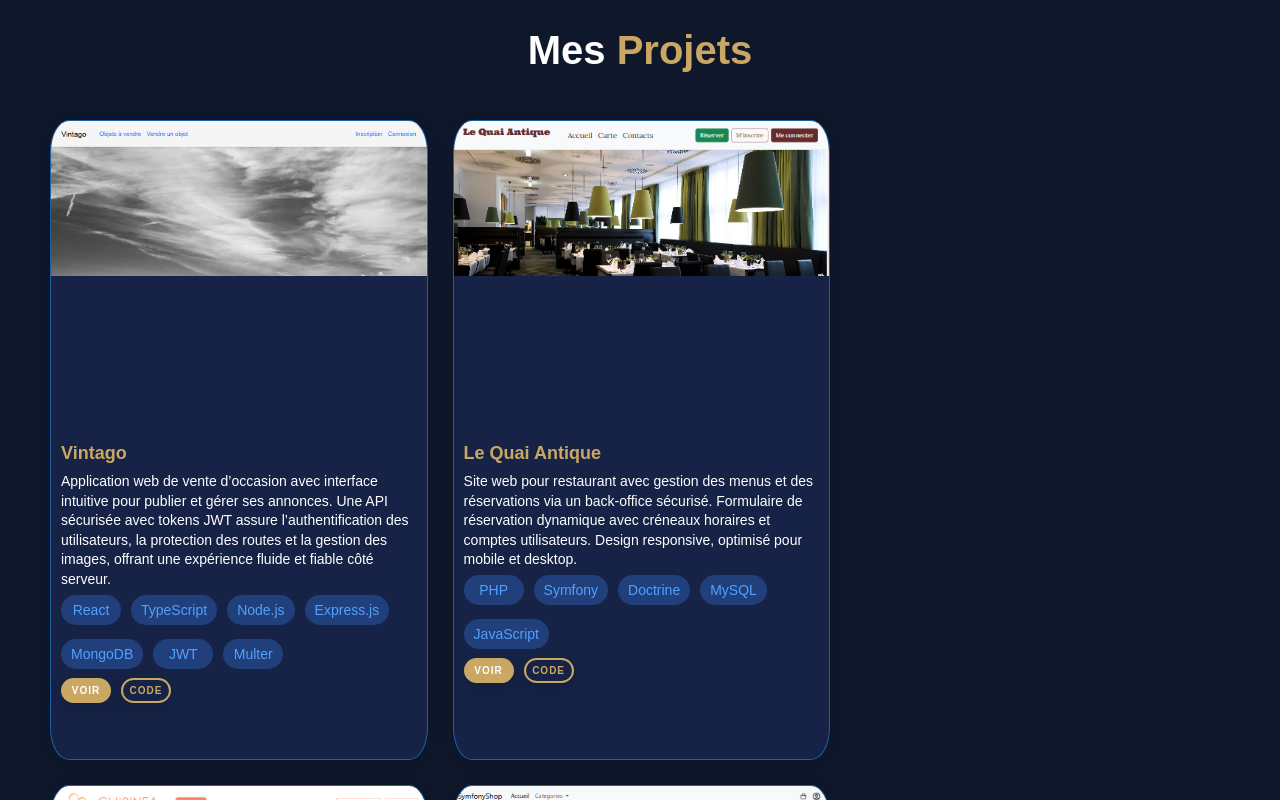
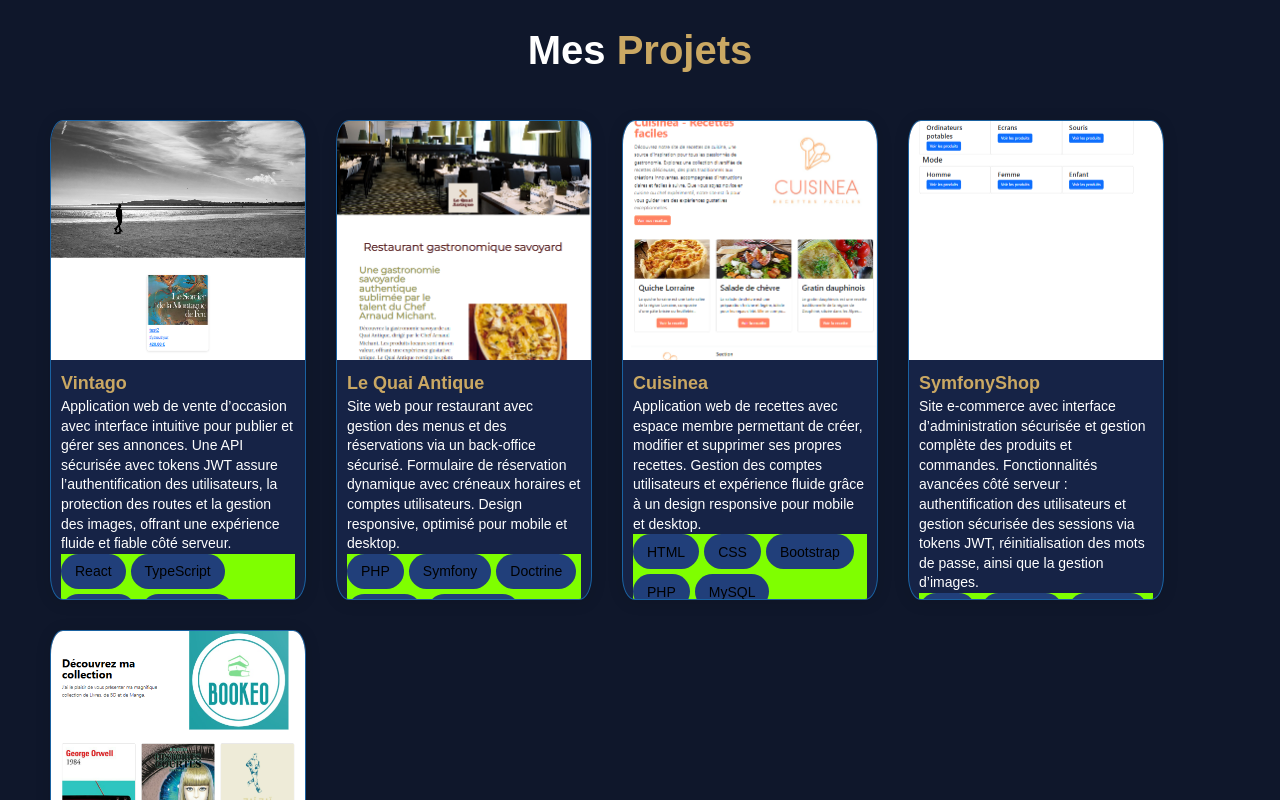
Before and after one commit to AlexDelapierre/Portfolio-React, a React (Create React App) app: page / in a window 1280 px wide. Shown: the part 2480-3280 px from the top of the page. Built offline with nearby package versions, Linux system fonts and the light colour scheme.

Commit message:
update card

```diff
--- a/src/components/Projects/ProjectCard/ProjectCard.css
+++ b/src/components/Projects/ProjectCard/ProjectCard.css
@@ -1,103 +1,97 @@
-.projectCard-container {
-	/* background: #1e3057; */
+.card {
 	background-color: #162346;
 	border-radius: 5%;
 	overflow: hidden;
 	box-shadow: 0 2px 16px rgba(0,0,0,0.12);
 	display: flex;
 	flex-direction: column;
-	height: 40vh;
 	border: 1px solid #1a62a1;
 	box-sizing: border-box;
 	transition: transform 0.2s;
+	height: 60vh;
+	width: 20vw;
 }
 
-.projectCard-container:hover {
+.card-container:hover {
 	transform: scale(1.04);
+	filter: brightness(0.7);
 }
 
-.projectCard-image-container {
-	flex: 1;
+.card-image-container {
+	height: 50%;
 }
 
-.projectCard-image {
-	background-size: 100% auto;
-  background-position: top center;
-  background-repeat: no-repeat;
+.card-mobile-banner {
+	width: 100%;
+  height: 100%;
+  object-fit: cover;
+  object-position: center;
+}
+
+.card-image {
+	width: 100%;
+  height: 100%;
+  object-fit: cover;
+  object-position: center;
 	transition: filter 0.2s;
 }
 
-.projectCard-container:hover .projectCard-image {
-	filter: brightness(0.7);
-}
-
-.projectCard-content {
-	flex: 1;
-	padding: 1rem;
+.card-content {
+	height: 50%;
+	padding: 1em;
 }
 
 /* Titre */
-.projectCard-title {
-	margin-bottom: 0.5rem;
+.card-title {
 }
 
 /* Description */
-.projectCard-description {
-	font-size: 1.4rem;
+.card-description {
+	font-size: 1.4em;
 	line-height: 1.4;
-	margin-bottom: 0.5rem;
+}
+
+.card-skills-container{
+		background-color: chartreuse;
+		display: flex;
+		flex-wrap: wrap;
+		gap: 0.5em;
+		padding: 0;
+		margin-bottom: 0.5em;
+	}
+
+.card-skills-button {
+	background-color: #213f7a;
+	color: "#50a2ff";
+	height: 2.5em;
+
+	border: none;
+	border-radius: 2em;
+	padding: 0.7em 1em;
+	/* min-width: 6em; */
+	font-size: 1.4em;
+	font-weight: 500;
+  /* margin-bottom: 4px; */
+	display: flex;
+	align-items: center;
+	justify-content: center;
+	/* cursor: default; */
+	overflow: hidden;
+	text-overflow: ellipsis;
+	white-space: nowrap;
 }
 
 /* Boutons Voir / Code */
-.projectCard-buttons {
+.card-buttons-container {
 	display: flex;
   flex-wrap: wrap;
-	gap: 1rem;
+	gap: 1em;
   padding: 0;
 	flex-wrap: wrap;
+	/* background-color: blueviolet; */
 }
 
-.btn-projectCard {
+.card-btn {
+  height: 2.5em;
   width: 5em;
-  height: 2.5em
 }
-
-/* Smartphone */
-@media (max-width: 480px) {
-	.projectCard-container {
-		height: 50vh;
-		width: 100%;
-	}
-	.projectCard-mobile-banner {
-		height: 10%;
-		width: 100%;
-	}
-	.projectCard-image {
-		height: 40%;
-		width: 100%;
-	}
-}
-
-/* Tablette */
-@media (min-width: 768px) {
-	.projectCard-container {
-		height: 80vh;
-		width: 32%;
-	}
-	.projectCard-image {
-		height: 50%;
-		width: 100%;
-	}
-}
-
-/* Desktop */
-@media (min-width: 1024px) {
-	.projectCard-container {
-		height: 80vh;
-		width: 32%;
-	}
-	.projectCard-image {
-		height: 50%;
-		width: 100%;
-	}
-}
--- a/src/components/Projects/ProjectCard/ProjectCard.jsx
+++ b/src/components/Projects/ProjectCard/ProjectCard.jsx
@@ -35,41 +35,39 @@ function ProjectCard({
   }, [imageMobile, imageDesktop]);
 
   return (
-    <div className="projectCard-container">
+    <div className="card">
 
-      <div className="projectCard-image-container">
+      <div className="card-image-container">
         {/* Bandeau mobile - affiché uniquement sur mobile */}
         {isMobile && (
-          <div
-            className="projectCard-mobile-banner"
-            style={{
-              backgroundImage: `url(${BandeauMobile})`,
-              backgroundPosition: bgPosition,
-              backgroundSize: "cover",
-            }}
+          <img
+            className="card-mobile-banner"
+            src={BandeauMobile}
+            alt="Bandeau mobile"
           />
         )}
 
         {/* Image du projet */}
-        <div
-          className="projectCard-image"
-          style={{backgroundImage: `url(${image})`,}}
+        <img
+          className="card-image"
+          src={image}
+          alt="Aperçu du projet"
         />
       </div>
-      <div className="projectCard-content">
-        {/* Titre */}
-        <h4 className="projectCard-title primary-color">{title}</h4>
 
-        {/* Description */}
-        {description && <p className="projectCard-description">{description}</p>}
+      <div className="card-content">
+          {/* Titre */}
+          <h4 className="card-title primary-color">{title}</h4>
+
+          {/* Description */}
+          {description && <p className="card-description">{description}</p>}
 
         {/* Technologies */}
-        <div className="btn-card-container">
+        <div className="card-skills-container">
           {tags.map((tag, index) => (
             <button
               key={index}
-              className="btn-card"
-              style={{ backgroundColor: "#213f7a", color: "#50a2ff" }}
+              className="card-skills-button"
             >
               {tag}
             </button>
@@ -77,21 +75,20 @@ function ProjectCard({
         </div>
 
         {/* Boutons Voir et Code */}
-        <div className="projectCard-buttons">
+        <div className="card-buttons-container">
           <a
             href={liveLink}
             target="_blank"
             rel="noopener noreferrer"
-            className="btn btn-projectCard btn-primary"
+            className="btn card-btn btn-primary"
           >
             Voir
           </a>
-
           <a
             href={codeLink}
             target="_blank"
             rel="noopener noreferrer"
-            className="btn btn-projectCard btn-secondary"
+            className="btn card-btn btn-secondary"
           >
             Code
           </a>
--- a/src/components/Projects/Projects.css
+++ b/src/components/Projects/Projects.css
@@ -5,6 +5,6 @@
 .projectCards-wrapper {
 	display: flex;
 	flex-wrap: wrap;
-	gap: 2.5rem;
+	gap: 3rem;
 	justify-content: flex-start;
 }
--- a/src/components/Skills/SkillsCard/SkillsCard.css
+++ b/src/components/Skills/SkillsCard/SkillsCard.css
@@ -57,3 +57,28 @@
 .skillsCard-title {
 	margin: 0;
 }
+
+.skillsCard-skills-container {
+	display: flex;
+	flex-wrap: wrap;
+	gap: 1rem;
+  padding: 0;
+	margin-bottom: 0.5rem;
+}
+
+.skillsCard-skills-button {
+	border: none;
+	border-radius: 2rem;
+	padding: 0.7rem 1rem;
+	min-width: 6rem;
+	font-size: 1.4rem;
+	font-weight: 500;
+  margin-bottom: 4px;
+	display: flex;
+	align-items: center;
+	justify-content: center;
+	cursor: default;
+	overflow: hidden;
+	text-overflow: ellipsis;
+	white-space: nowrap;
+}
--- a/src/components/Skills/SkillsCard/SkillsCard.jsx
+++ b/src/components/Skills/SkillsCard/SkillsCard.jsx
@@ -18,11 +18,11 @@ function SkillsCard({ icon: Icon, title, tags, backgroundColor, color }) {
       </div>
 
       {/* Boutons (tags) */}
-      <div className="btn-card-container">
+      <div className="skillsCard-skills-container">
         {tags.map((tag, index) => (
           <button
             key={index}
-            className="btn-card"
+            className="skillsCard-skills-button"
             style={{ backgroundColor: backgroundColor, color: color }}
           >
             {tag}
--- a/src/index.css
+++ b/src/index.css
@@ -134,33 +134,6 @@ a:focus,button:focus,input:focus,textarea:focus {
   color: #ffffff;
 }
 
-/* -----------------------------Card-Buttons--------------------------------- */
-
-.btn-card-container {
-	display: flex;
-	flex-wrap: wrap;
-	gap: 1rem;
-  padding: 0;
-	margin-bottom: 0.5rem;
-}
-
-.btn-card {
-	border: none;
-	border-radius: 2rem;
-	padding: 0.7rem 1rem;
-	min-width: 6rem;
-	font-size: 1.4rem;
-	font-weight: 500;
-  margin-bottom: 4px;
-	display: flex;
-	align-items: center;
-	justify-content: center;
-	cursor: default;
-	overflow: hidden;
-	text-overflow: ellipsis;
-	white-space: nowrap;
-}
-
 /* --------Classe utilisée dans le fichier index.js------------- */
 .d-none {
   display: none
```
